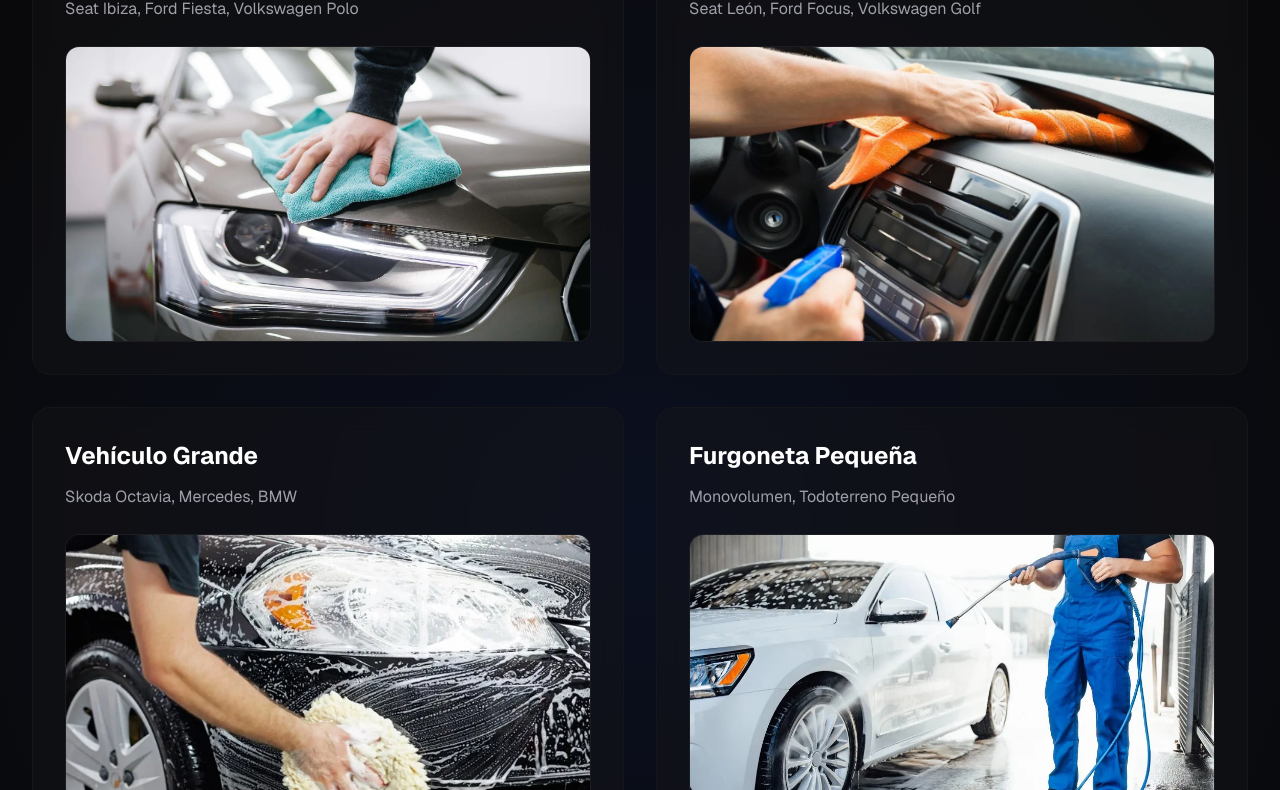
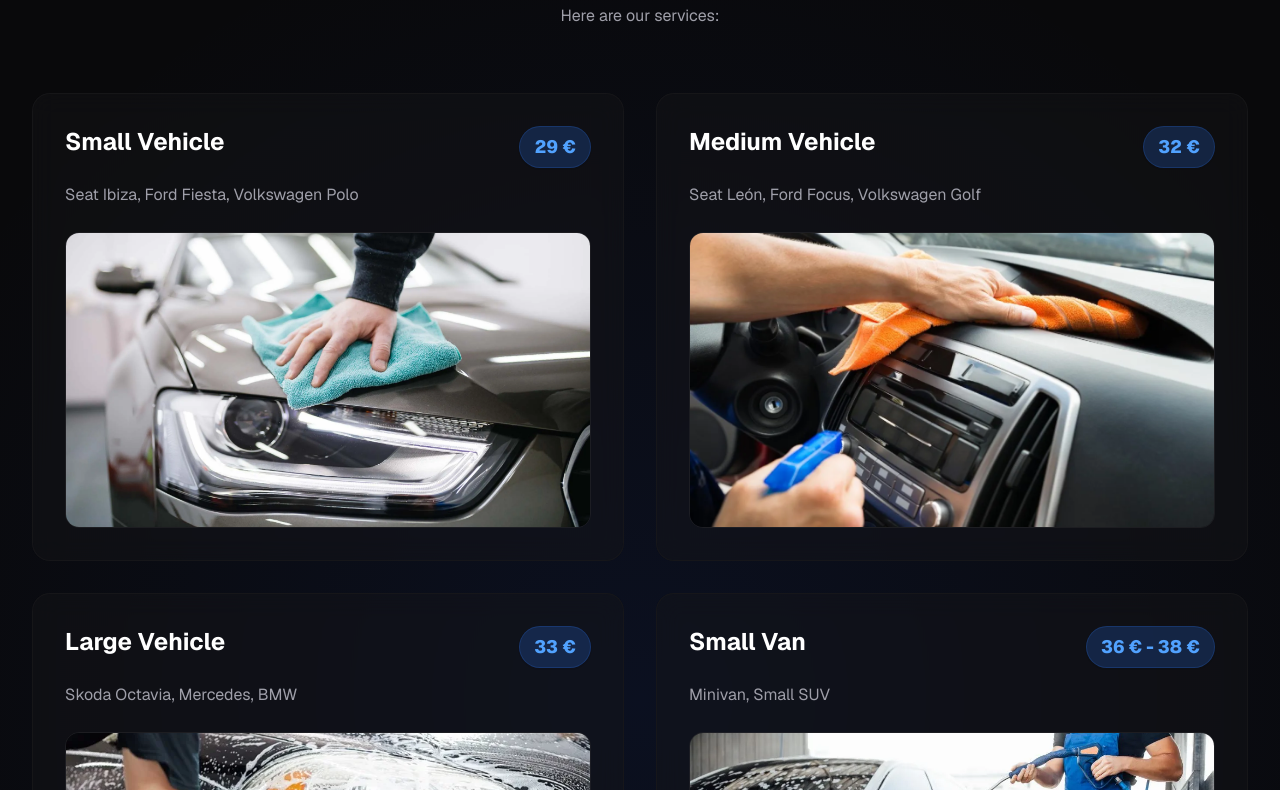
Before and after one commit to svanrell/autonet, a Next.js app: page /servicios in a window 1280 px wide. Shown: the part 470-1260 px from the top of the page. Built offline with nearby package versions, Linux system fonts and the light colour scheme.

Commit message:
feat: add multilingual support and service client structure for Autonet web platform

```diff
--- a/src/app/servicios/ServicioClient.tsx
+++ b/src/app/servicios/ServicioClient.tsx
@@ -12,9 +12,12 @@
     return (
         <>
             <Navbar />
-            <main>
+            <main className="py-24 md:py-32">
                 <div className="contenedor-principal-servicios">
                     <div className="contenedor-servicios">
+                        <span className="inline-block px-4 py-1.5 rounded-full bg-blue-600/10 text-blue-600 dark:bg-blue-500/20 dark:text-blue-400 font-bold text-xs md:text-sm tracking-wider uppercase mb-3 border border-blue-500/20">
+                            {t("serviciosPage.serviceTypeHeader")}
+                        </span>
                         <h1>{t("serviciosPage.title")}</h1>
                         <p>{t("serviciosPage.subtitle")}</p>
                     </div>
@@ -25,7 +28,12 @@
                             return (
                                 <div key={index} className="contenedor-servicio">
                                     <div className="contenedor-servicio-texto">
-                                        <h2>{localizedName !== `services.${servicio.id}.name` ? localizedName : servicio.name}</h2>
+                                        <div className="flex items-start justify-between gap-4 mb-3">
+                                            <h2>{localizedName !== `services.${servicio.id}.name` ? localizedName : servicio.name}</h2>
+                                            <span className="shrink-0 px-3.5 py-1.5 rounded-full bg-blue-600/10 text-blue-600 dark:bg-blue-500/20 dark:text-blue-400 font-extrabold text-base md:text-lg border border-blue-500/20 shadow-xs">
+                                                {servicio.price}
+                                            </span>
+                                        </div>
                                         <p>{localizedDescription !== `services.${servicio.id}.description` ? localizedDescription : servicio.description}</p>
                                     </div>
                                     <div className="contenedor-servicio-imagen-wrapper">
--- a/src/locales/translations.ts
+++ b/src/locales/translations.ts
@@ -54,7 +54,8 @@
     },
     serviciosPage: {
       title: "Nuestros Servicios",
-      subtitle: "En Autonet, nos esforzamos por ofrecer servicios de la más alta calidad para satisfacer todas las necesidades de nuestros clientes. A continuación, te presentamos nuestros servicios:",
+      subtitle: "Servicio completo de limpieza interior y exterior para todo tipo de vehículos.",
+      serviceTypeHeader: "Servicio Limpieza Interior y Exterior",
     },
     testimonios: {
       badge: "Opiniones de nuestros clientes",
@@ -89,7 +90,7 @@
       lastUpdated: "Última actualización",
       intro: "Es práctica común en casi todos los sitios web profesionales que este sitio utilice cookies, que son pequeños archivos que se descargan en su ordenador, para mejorar su experiencia. Esta página describe qué información recopilan, cómo la usamos y por qué a veces necesitamos almacenar estas cookies.",
       s1Title: "1. ¿Qué son las cookies?",
-      s1Body: "Una cookie es un pequeño archivo de texto que un sitio web almacena en su ordenador o dispositivo móvil cuando usted visita el sitio. Permite al sitio web recordar sus acciones y preferencias (como inicio de sesión, idioma, tamaño de letra y otras preferencias de visualización) durante un período de tiempo, para que no tenga que volver a introducirlas cada vez que regrese al sitio o navegue de una página a otra.",
+      s1Body: "Una cookie es un pequeño archivo de texto que un sitio web almacena en su ordenador o dispositivo móvil cuando usted visita el sitio. Permite al sitio web recordar sus acciones y preferences (como inicio de sesión, idioma, tamaño de letra y otras preferencias de visualización) durante un período de tiempo, para que no tenga que volver a introducirlas cada vez que regrese al sitio o navegue de una página a otra.",
       s2Title: "2. ¿Cómo usamos las cookies?",
       s2Body: "Utilizamos cookies por varios motivos detallados a continuación. Desafortunadamente, en la mayoría de los casos no existen opciones estándar en la industria para desactivar las cookies sin desactivar por completo la funcionalidad y las características que añaden a este sitio. Se recomienda dejar activadas todas las cookies si no está seguro de si las necesita o no, en caso de que se utilicen para proporcionar un servicio que usted utiliza.",
       s3Title: "3. Las cookies que instalamos",
@@ -137,21 +138,25 @@
       legalNotice: "Aviso Legal",
     },
     services: {
-      exterior: {
-        name: "Limpieza Exterior",
-        description: "Lavado a mano ecológico, secado con microfibra, limpieza profunda de llantas y acondicionamiento de neumáticos.",
+      pequeno: {
+        name: "Vehículo Pequeño",
+        description: "Seat Ibiza, Ford Fiesta, Volkswagen Polo",
       },
-      interior: {
-        name: "Limpieza Interior",
-        description: "Aspirado completo de alfombras y asientos, limpieza de plásticos, salpicadero, cristales y desinfección de conductos.",
+      mediano: {
+        name: "Vehículo Mediano",
+        description: "Seat León, Ford Focus, Volkswagen Golf",
       },
-      tapiceria: {
-        name: "Limpieza de Tapicerías",
-        description: "Lavado con inyección y extracción para eliminar manchas difíciles en asientos, alfombrillas e hidratación de tapicería.",
+      grande: {
+        name: "Vehículo Grande",
+        description: "Skoda Octavia, Mercedes, BMW",
       },
-      premium: {
-        name: "Detallado Premium (Full)",
-        description: "Tratamiento completo exterior e interior con descontaminado de pintura, encerado cerámico y tratamiento protector de plásticos.",
+      furgoneta: {
+        name: "Furgoneta Pequeña",
+        description: "Monovolumen, Todoterreno Pequeño",
+      },
+      todoterreno: {
+        name: "Todoterreno Grande",
+        description: "Furgoneta Grande",
       },
     },
   },
@@ -284,21 +289,25 @@
       legalNotice: "Avís Legal",
     },
     services: {
-      exterior: {
-        name: "Neteja Exterior",
-        description: "Rentat a mà ecològic, eixugat amb microfibra, neteja profunda de llantes i condicionament de pneumàtics.",
+      pequeno: {
+        name: "Vehicle Petit",
+        description: "Seat Ibiza, Ford Fiesta, Volkswagen Polo",
       },
-      interior: {
-        name: "Neteja Interior",
-        description: "Aspirat complet de catifes i seients, neteja de plàstics, tauler de control, vidres i desinfecció de conductes.",
+      mediano: {
+        name: "Vehicle Mitjà",
+        description: "Seat León, Ford Focus, Volkswagen Golf",
       },
-      tapiceria: {
-        name: "Neteja de Tapisseries",
-        description: "Rentat amb injecció i extracció per eliminar taques difícils en seients, catifetes i hidratació de tapisseria.",
+      grande: {
+        name: "Vehicle Gran",
+        description: "Skoda Octavia, Mercedes, BMW",
       },
-      premium: {
-        name: "Detallat Premium (Full)",
-        description: "Tractament complet exterior i interior amb descontaminat de pintura, encerat ceràmic i tractament protector de plàstics.",
+      furgoneta: {
+        name: "Furgoneta Petita",
+        description: "Monovolum, Todoterreny Petit",
+      },
+      todoterreno: {
+        name: "Todoterreny Gran",
+        description: "Furgoneta Gran",
       },
     },
   },
@@ -431,21 +440,25 @@
       legalNotice: "Legal Notice",
     },
     services: {
-      exterior: {
-        name: "Exterior Cleaning",
-        description: "Eco-friendly hand wash, microfiber drying, deep wheel cleaning, and tire conditioning.",
+      pequeno: {
+        name: "Small Vehicle",
+        description: "Seat Ibiza, Ford Fiesta, Volkswagen Polo",
       },
-      interior: {
-        name: "Interior Cleaning",
-        description: "Complete vacuuming of carpets and seats, cleaning of plastics, dashboard, windows, and vent disinfection.",
+      mediano: {
+        name: "Medium Vehicle",
+        description: "Seat León, Ford Focus, Volkswagen Golf",
       },
-      tapiceria: {
-        name: "Upholstery Cleaning",
-        description: "Injection and extraction washing to remove stubborn stains on seats, mats, and upholstery hydration.",
+      grande: {
+        name: "Large Vehicle",
+        description: "Skoda Octavia, Mercedes, BMW",
       },
-      premium: {
-        name: "Premium Detailing (Full)",
-        description: "Complete exterior and interior treatment with paint decontamination, ceramic waxing, and protective plastic treatment.",
+      furgoneta: {
+        name: "Small Van",
+        description: "Minivan, Small SUV",
+      },
+      todoterreno: {
+        name: "Large SUV",
+        description: "Large Van",
       },
     },
   },
@@ -495,7 +508,8 @@
     },
     serviciosPage: {
       title: "Unsere Leistungen",
-      subtitle: "Bei Autonet bieten wir erstklassige Dienstleistungen für alle Bedürfnisse Ihres Fahrzeugs. Hier sind unsere Angebote:",
+      subtitle: "Komplette Innen- und Außenreinigung für alle Fahrzeugtypen.",
+      serviceTypeHeader: "Innen- und Außenreinigungsservice",
     },
     testimonios: {
       badge: "Kundenbewertungen",
@@ -572,21 +586,25 @@
       legalNotice: "Impressum",
     },
     services: {
-      exterior: {
-        name: "Außenreinigung",
-        description: "Ökologische Handwäsche, Trocknung mit Mikrofaser, Tiefenreinigung der Felgen und Reifenpflege.",
+      pequeno: {
+        name: "Kleinwagen",
+        description: "Seat Ibiza, Ford Fiesta, Volkswagen Polo",
       },
-      interior: {
-        name: "Innenreinigung",
-        description: "Vollständiges Saugen von Teppichen und Sitzen, Reinigung von Kunststoffen, Armaturenbrett und Scheiben.",
+      mediano: {
+        name: "Mittelklassewagen",
+        description: "Seat León, Ford Focus, Volkswagen Golf",
       },
-      tapiceria: {
-        name: "Polsterreinigung",
-        description: "Sprühextraktionswäsche zur Entfernung hartnäckiger Flecken auf Sitzen und Fußmatten.",
+      grande: {
+        name: "Großwagen / Oberklasse",
+        description: "Skoda Octavia, Mercedes, BMW",
       },
-      premium: {
-        name: "Premium Aufbereitung (Full)",
-        description: "Komplettbehandlung außen und innen mit Lackdekontamination, Keramikwachs und Kunststoffschutz.",
+      furgoneta: {
+        name: "Kleiner Transporter",
+        description: "Van, Kleiner SUV",
+      },
+      todoterreno: {
+        name: "Großer SUV",
+        description: "Großer Transporter",
       },
     },
   },
```
